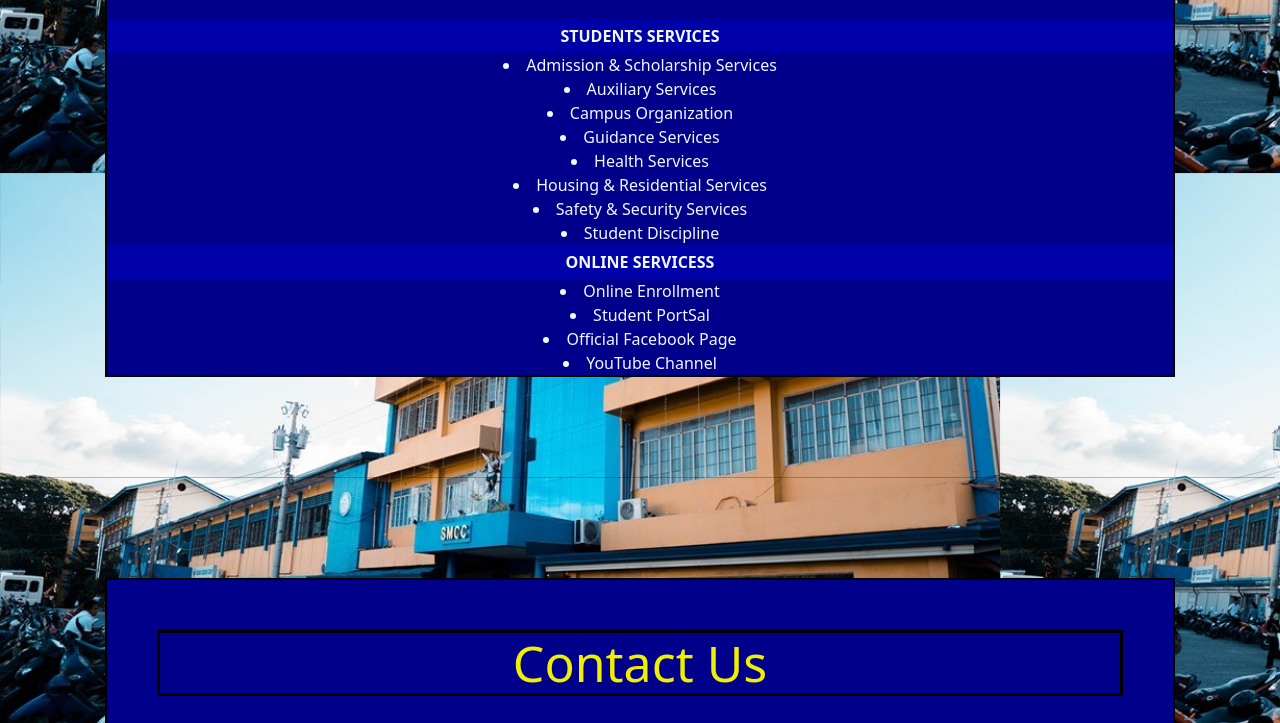
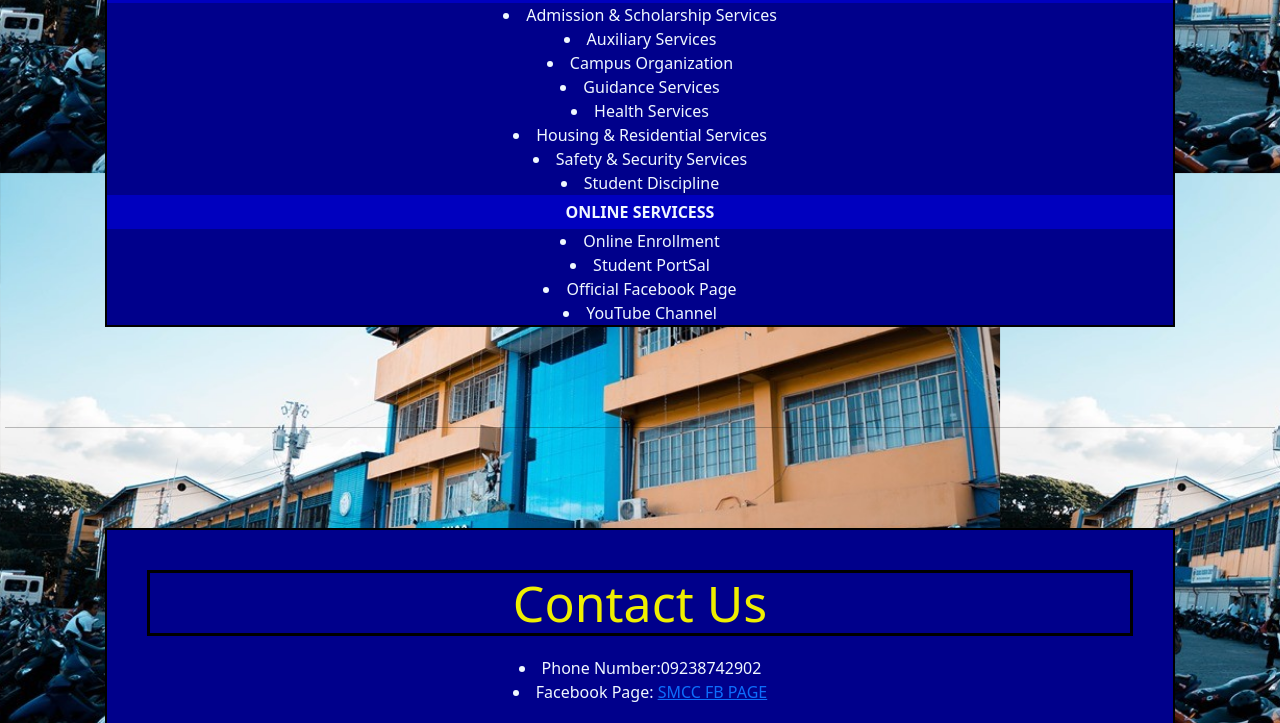
Before and after one commit to 202251138/HTMLSEMANTIC-SMCCWEBSITE, a plain HTML site: page index.html in a window 1280 px wide. Shown: the part 2077-2800 px from the top of the page. Drawn offline with nearby package versions, Linux system fonts and the light colour scheme.

Commit message:
Update style.css

```diff
--- a/style.css
+++ b/style.css
@@ -18,7 +18,7 @@ body{
 }
 
 p{
-    backdrop-filter: contrast(3.5);
+    backdrop-filter: contrast(5.5);
 }
 
 header{
@@ -47,7 +47,7 @@ h2{
     border: 3px solid black;
     font-size: 50px;
     color: rgb(239, 239, 0);
-    margin: 30px;
+    margin: 20px;
 }
 
 header ul{
```
